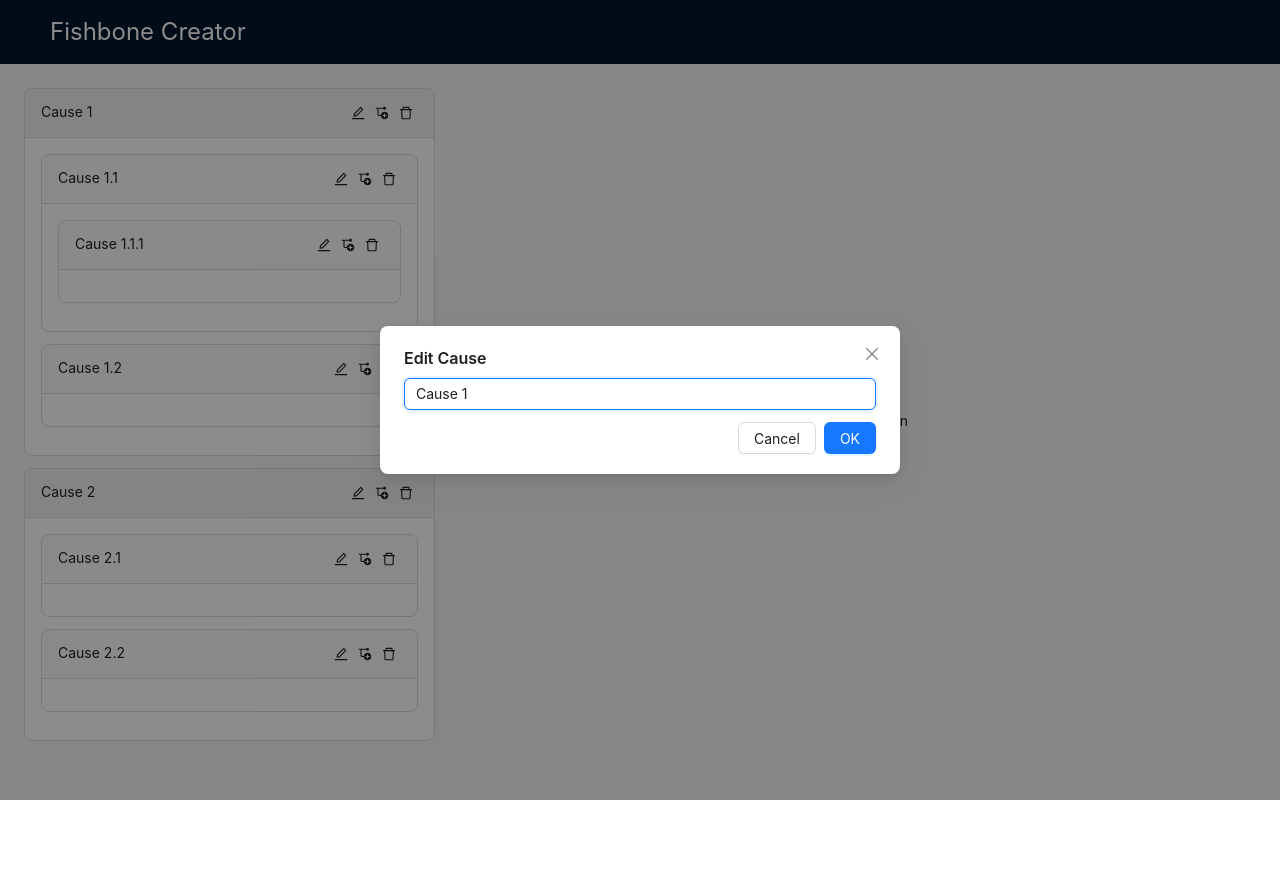
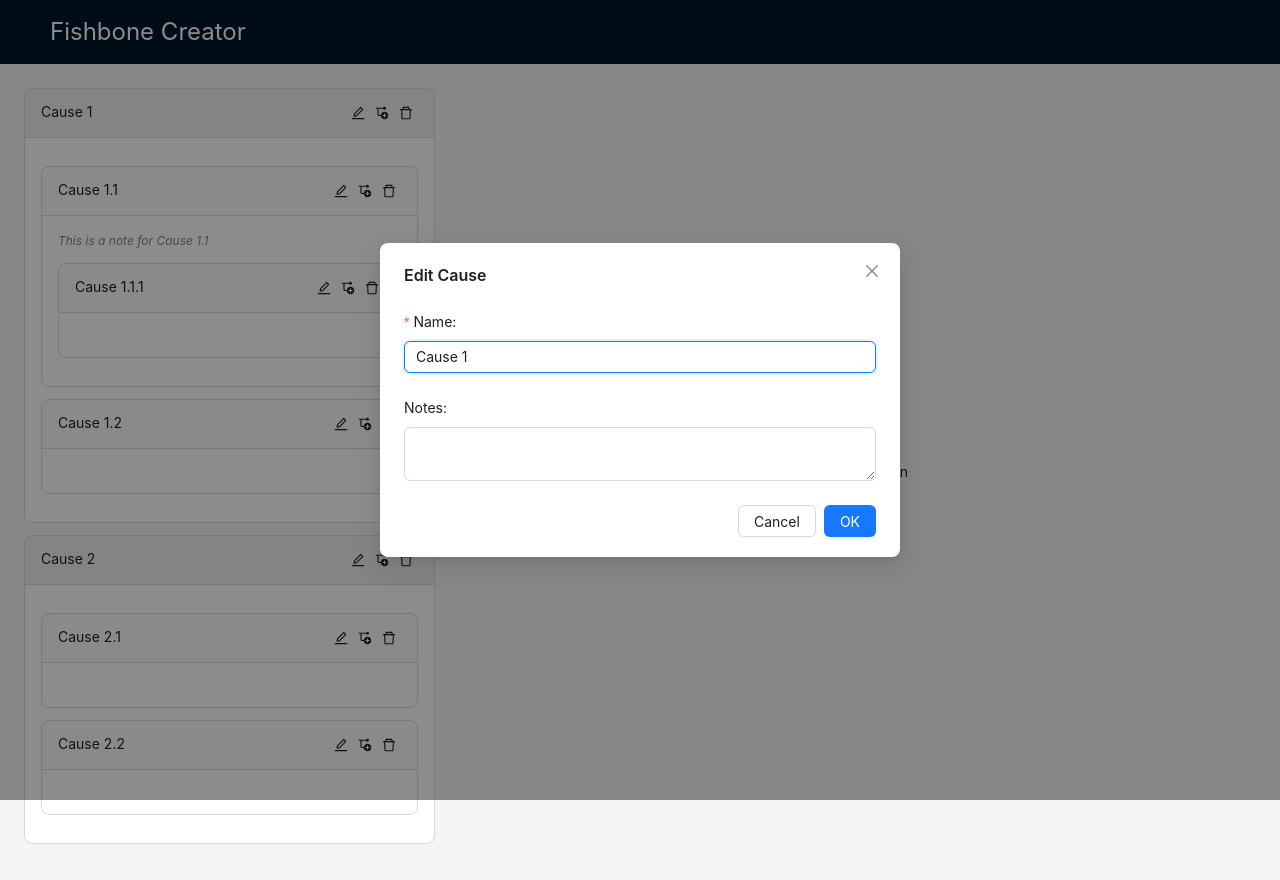
Before and after one commit to eslawski/fishbone-diagram-creator, a React (Vite) app: page /new in a window 1280 px wide. Both pictures are taken after a click on the button 357 px from the left and 113 px from the top of the page. Before the commit the page ends 800 px from the top, so only its background shows below. Built offline with nearby package versions, Linux system fonts and the light colour scheme.

Commit message:
Refactor to use form for input and combine cause modals

```diff
--- a/src/components/CauseCollapse.tsx
+++ b/src/components/CauseCollapse.tsx
@@ -1,9 +1,8 @@
 import React, { useState } from "react";
 import { Button, Collapse } from "antd";
 import { SisternodeOutlined, EditOutlined, DeleteOutlined } from "@ant-design/icons";
-import CauseModal from "./EditCauseModal";
+import CauseModal from "./CauseModal";
 import { deleteCause, type Cause } from "../slices/fishboneSlice";
-import NewCauseModal from "./NewCauseModal";
 import { useAppDispatch } from "../hooks";
 
 
@@ -52,12 +51,23 @@ const CauseCollapse: React.FC<CauseCollapseProps> = ({ cause }) => {
     </div>
   );
 
+  const children = (
+    <div>
+      <div style={{ marginBottom: 12, fontSize: 12, color: "gray", fontStyle:"italic" }}>
+        {cause.notes}
+      </div>
+      {
+        causes?.map((cause) => (
+          <CauseCollapse key={cause.id} cause={cause} />
+        ))
+      }
+    </div>
+  )
+
   const collapseItem = {
     key: 1, // Ensures all sections are expanded by default
     label: name,
-    children: causes?.map((cause) => (
-      <CauseCollapse key={cause.id} cause={cause} />
-    )),
+    children: children,
     showArrow: false,
     extra: genExtra(id),
   };
@@ -71,6 +81,7 @@ const CauseCollapse: React.FC<CauseCollapseProps> = ({ cause }) => {
         style={{ marginBottom: 12 }}
       />
 
+      {/* Edit Cause Modal */}
       <CauseModal
         isOpen={isEditCauseModalOpen}
         cause={cause}
@@ -78,10 +89,10 @@ const CauseCollapse: React.FC<CauseCollapseProps> = ({ cause }) => {
         onCancel={() => setIsEditCauseModalOpen(false)}
       />
 
-      <NewCauseModal
+      {/* New Cause Modal */}
+      <CauseModal
         isOpen={isNewCauseModalOpen}
         parentCauseId={cause.id}
-        parentCauseName={cause.name}
         onOk={() => setIsNewCauseModalOpen(false)}
         onCancel={() => setIsNewCauseModalOpen(false)}
       />
--- /dev/null
+++ b/src/components/CauseModal.tsx
@@ -0,0 +1,97 @@
+import React, { useState, useRef, useEffect } from "react";
+import { Modal, Input, type InputRef, Form } from "antd";
+import { type Cause, updateCause, addCause } from "../slices/fishboneSlice";
+import { useAppDispatch } from "../hooks";
+
+interface CauseModalProps {
+  isOpen: boolean;
+  parentCauseId?: number;
+  cause?: Cause;
+  onOk: () => void;
+  onCancel: () => void;
+}
+
+const CauseModal: React.FC<CauseModalProps> = ({
+  isOpen,
+  cause,
+  parentCauseId,
+  onOk,
+  onCancel,
+}) => {
+  // const [causeName, setCauseName] = useState(cause.name);
+  // const [causeNotes, setCauseNotes] = useState(cause.notes || "");
+  const dispatch = useAppDispatch();
+  const inputRef = useRef<InputRef>(null);
+  const [form] = Form.useForm();
+
+  useEffect(() => {
+    if (isOpen) {
+      // small timeout ensures modal is rendered before focusing
+      setTimeout(() => inputRef.current?.focus(), 0);
+    }
+  }, [isOpen]);
+
+  useEffect(() => {
+    if (isOpen) {
+      form.resetFields();
+    }
+  }, [isOpen]);
+
+  const handleOk = () => {
+    form.submit();
+  };
+
+  const onFinish = (values: { name: string; notes: string }) => {
+    const isExistingCause = cause !== undefined;
+    if (isExistingCause) {
+      dispatch(updateCause({ id: cause.id, newName: values.name, newNotes: values.notes }));
+    } else {
+      if (!parentCauseId) {
+        throw new Error("ParentId is required when adding a new cause");
+      }
+      dispatch(addCause({ parentId: parentCauseId, newCauseName: values.name, notes: values?.notes }));
+    }
+    onOk();
+  };
+
+  // const handleOk = () => {
+  //   dispatch(updateCause({ id: cause.id, newName: causeName, newNotes: causeNotes }))
+  //   onOk()
+  // };
+
+  return (
+    <div>
+      <Modal
+        title="Edit Cause"
+        centered
+        open={isOpen}
+        onOk={handleOk}
+        onCancel={onCancel}
+        destroyOnHidden={true}
+      >
+        {/* Name:
+        <Input ref={inputRef} value={causeName} autoFocus={true} onChange={(e) => setCauseName(e.target.value)} onPressEnter={handleOk} style={{ marginBottom: 12 }} />
+
+        Notes:
+        <Input.TextArea ref={inputRef} value={causeNotes} autoFocus={true} onChange={(e) => setCauseNotes(e.target.value)} onPressEnter={handleOk} /> */}
+
+        <div style={{ marginTop: 24 }}></div>
+        <Form form={form} layout="vertical" onFinish={onFinish}>
+          <Form.Item
+            name="name"
+            label="Name:"
+            initialValue={cause?.name}
+            rules={[{ required: true, message: "Please enter a name" }]}
+          >
+            <Input ref={inputRef} data-1p-ignore />
+          </Form.Item>
+          <Form.Item name="notes" label="Notes:" initialValue={cause?.notes}>
+            <Input.TextArea data-1p-ignore />
+          </Form.Item>
+        </Form>
+      </Modal>
+    </div>
+  );
+};
+
+export default CauseModal;
--- a/src/components/EditCauseModal.tsx
+++ /dev/null
@@ -1,51 +0,0 @@
-import React, { useState, useRef, useEffect } from "react";
-import { Modal, Input, type InputRef } from "antd";
-import { type Cause, updateCauseName } from "../slices/fishboneSlice";
-import { useAppDispatch } from "../hooks";
-
-interface EditCauseModalProps {
-  isOpen: boolean;
-  cause: Cause;
-  onOk: () => void;
-  onCancel: () => void;
-}
-
-const EditCauseModal: React.FC<EditCauseModalProps> = ({
-  isOpen,
-  cause,
-  onOk,
-  onCancel,
-}) => {
-
-  const [causeName, setCauseName] = useState(cause.name);
-  const dispatch = useAppDispatch();
-  const inputRef = useRef<InputRef>(null);
-
-  useEffect(() => {
-    if (isOpen) {
-      // small timeout ensures modal is rendered before focusing
-      setTimeout(() => inputRef.current?.focus(), 0);
-    }
-  }, [isOpen]);
-
-  const handleOk = () => {
-    dispatch(updateCauseName({ id: cause.id, newName: causeName }))
-    onOk()
-  };
-
-  return (
-    <div>
-      <Modal
-        title="Edit Cause"
-        centered
-        open={isOpen}
-        onOk={handleOk}
-        onCancel={onCancel}
-      >
-        <Input ref={inputRef} value={causeName} autoFocus={true} onChange={(e) => setCauseName(e.target.value)} onPressEnter={handleOk} />
-      </Modal>
-    </div>
-  );
-};
-
-export default EditCauseModal;
--- a/src/components/NewCauseModal.tsx
+++ /dev/null
@@ -1,54 +0,0 @@
-import React, { useState, useRef, useEffect } from "react";
-import { Modal, Input, type InputRef } from "antd";
-import { addCause } from "../slices/fishboneSlice";
-import { useAppDispatch } from "../hooks";
-
-interface NewCauseModalProps {
-  parentCauseId: number;
-  parentCauseName: string;
-  isOpen: boolean;
-  onOk: () => void;
-  onCancel: () => void;
-}
-
-const NewCauseModal: React.FC<NewCauseModalProps> = ({
-  isOpen,
-  parentCauseId,
-  parentCauseName,
-  onOk,
-  onCancel,
-}) => {
-
-  const [causeName, setCauseName] = useState("");
-  const dispatch = useAppDispatch();
-  const inputRef = useRef<InputRef>(null);
-
-  useEffect(() => {
-    if (isOpen) {
-      // small timeout ensures modal is rendered before focusing
-      setTimeout(() => inputRef.current?.focus(), 0);
-    }
-  }, [isOpen]);
-
-  const handleOk = () => {
-    dispatch(addCause({ parentId: parentCauseId, newCauseName: causeName }))
-    setCauseName("")
-    onOk()
-  };
-
-  return (
-    <div>
-      <Modal
-        title={`Cause of "${parentCauseName}"?`}
-        centered
-        open={isOpen}
-        onOk={handleOk}
-        onCancel={onCancel}
-      >
-        <Input ref={inputRef} value={causeName} autoFocus={true} onChange={(e) => setCauseName(e.target.value)} onPressEnter={handleOk} />
-      </Modal>
-    </div>
-  );
-};
-
-export default NewCauseModal;
--- a/src/slices/fishboneSlice.ts
+++ b/src/slices/fishboneSlice.ts
@@ -3,6 +3,7 @@ import { createSlice, type PayloadAction } from '@reduxjs/toolkit'
 export interface Cause {
   id: number
   name: string
+  notes?: string
   causes?: Cause[]
 }
 
@@ -37,6 +38,7 @@ const initialState: FishboneState = {
         {
           id: 2,
           name: "Cause 1.1",
+          notes: "This is a note for Cause 1.1",
           causes: [
             {
               id: 3,
@@ -79,15 +81,16 @@ export const fishboneSlice = createSlice({
       // Also, no return statement is required from these functions.
       state.problem = "foo"
     },
-    updateCauseName: (state, action: PayloadAction<{id: number, newName: string}>) => {
+    updateCause: (state, action: PayloadAction<{id: number, newName: string, newNotes: string}>) => {
       if (state.causes) {
       const cause = findCauseById(state.causes, action.payload.id)
         if (cause) {
           cause.name = action.payload.newName
+          cause.notes = action.payload.newNotes
         }
       }
     },
-    addCause: (state, action: PayloadAction<{parentId: number, newCauseName: string}>) => {
+    addCause: (state, action: PayloadAction<{parentId: number, newCauseName: string, notes?: string}>) => {
       if (state.causes) {
         const parent = findCauseById(state.causes, action.payload.parentId)
 
@@ -115,6 +118,6 @@ export const fishboneSlice = createSlice({
   }
 })
 
-export const { updateProblem, updateCauseName, addCause, deleteCause } = fishboneSlice.actions
+export const { updateProblem, updateCause, addCause, deleteCause } = fishboneSlice.actions
 
 export default fishboneSlice.reducer
```
